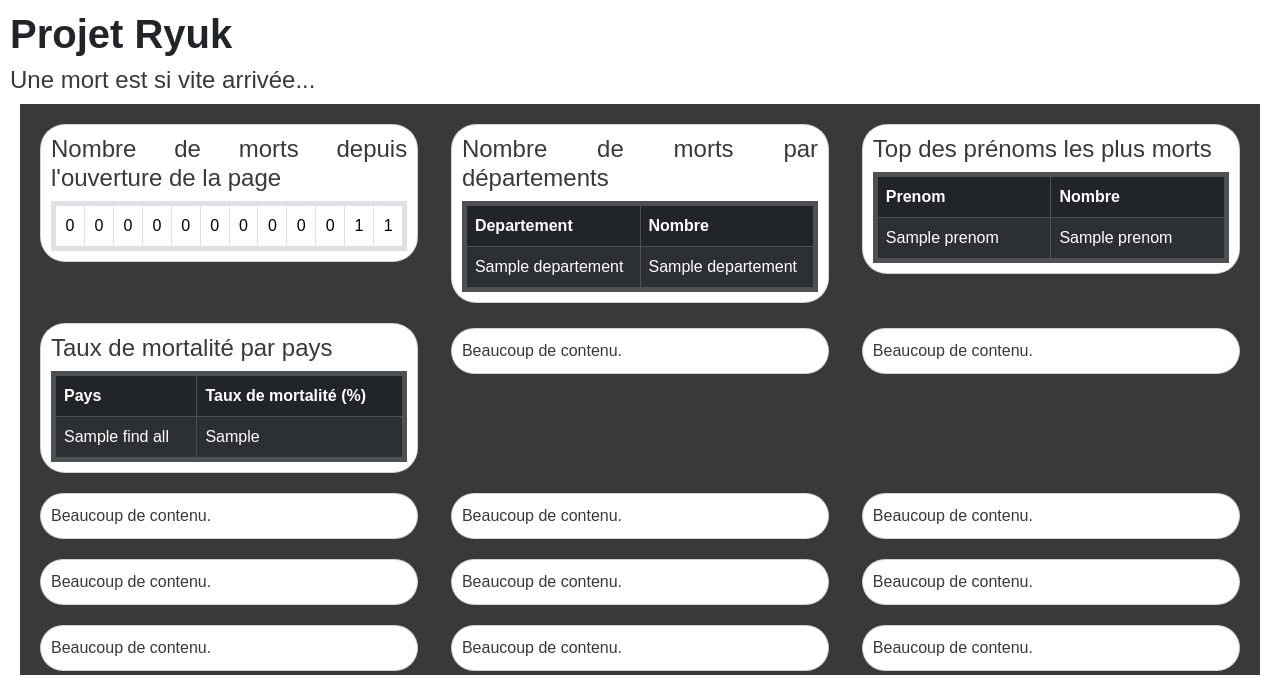
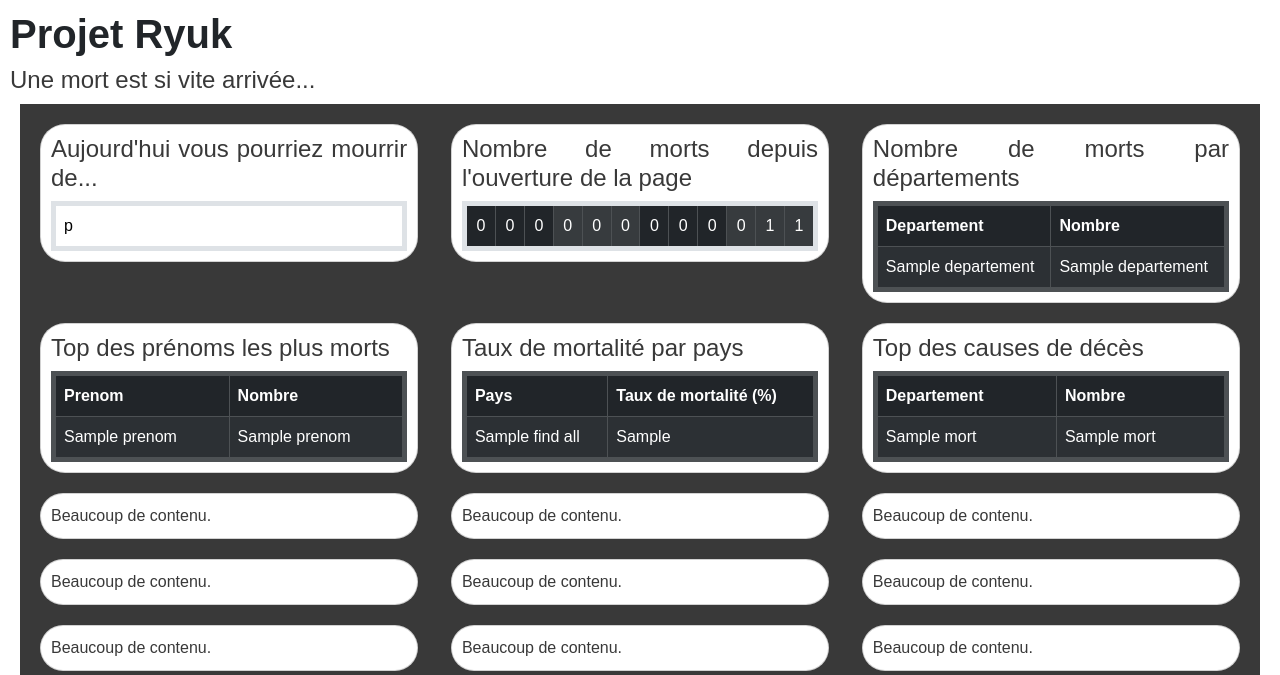
Before and after one commit to RyukPolytech/Ryuk, a Symfony app: template templates/home/index.html.twig in a window 1280 px wide. Shown: the part 68-743 px from the top of the page. Run offline with Twig, Linux system fonts and the light colour scheme; the template is opened without the code that fills it: most values are stand-ins (such as "Sample title", 1, 10 or a date in 2020); style sheets or scripts are compiled from the project's sources; some libraries are stand-ins or nearby versions.

Commit message:
ajout mort random

```diff
--- a/src/Controller/HomeController.php
+++ b/src/Controller/HomeController.php
@@ -27,11 +27,15 @@
 
         $a = array(array("nom" => "rhone", "nombre" => 69), array("nom" => "loire", "nombre" => 42)); // pour l'exemple, il faudra interroger la base
         $b = array(array("prenom" => "julien", "nombre" => 120), array("prenom" => "lilas", "nombre" => 240), array("prenom" => "merlvyn", "nombre" => 60)); // pour l'exemple, il faudra interroger la base
+        $c = array(array("mort" => "ovni", "nombre" => 111), array("mort" => "dinosaure", "nombre" => 222), array("mort" => "merlvyn", "nombre" => 1)); // pour l'exemple, il faudra interroger la base
+        $d = array("electrocute", "ecrase", "foudroye", "tue", "par un alien", "par un dinosaure", "noye", "d'hesitation"); // pour l'exemple, il faudra interroger la base
         return $this->render('home/index.html.twig', [
             'countries' => $countryRepository,
             'controller_name' => 'HomeController',
             'topDepartements' => $a,
             'topPrenoms' => $b,
+            'topMorts' => $c,
+            'listeMorts' => $d,
         ]);
     }
 }
--- a/templates/home/index.html.twig
+++ b/templates/home/index.html.twig
@@ -7,12 +7,26 @@
 	<h2>Une mort est si vite arrivée...</h2>
 	<article>
 		<div class="card">
+			<h2>Aujourd'hui vous pourriez mourrir de...</h2>
+			<table class="table table-bordered">
+				<tbody>
+					<tr>
+						<td>{{ random(listeMorts) }}</td>
+					</tr>
+				</tbody>
+			</table>
+		</div>
+		<div class="card">
 			<h2>Nombre de morts depuis l'ouverture de la page</h2>
 			<table class="table table-bordered text-center">
 				<tbody>
 					<tr id="compteur">
 						{% for i in 11..0 %}
-							<td id="compteur-num{{ i }}">0</td>
+							{% if (i%6 < 3) %}
+							<td class="table-dark table-active" id="compteur-num{{ i }}">0</td>
+							{% else %}
+							<td class="table-dark" id="compteur-num{{ i }}">0</td>
+							{% endif %}
 						{% endfor %}
 					</tr>
 				</tbody>
@@ -75,6 +89,25 @@
 				</tbody>
 			</table>
 		</div>
+				<div class="card">
+		<h2>Top des causes de décès</h2>
+			<table class="table table-dark table-striped table-bordered table-hover rounded-3">
+				<thead>
+					<tr>
+						<th>Departement</th>
+						<th>Nombre</th>
+					</tr>
+				</thead>
+				<tbody>
+					{% for mort in topMorts %}
+					<tr>
+						<td>{{ mort.mort }}</td>
+						<td>{{ mort.nombre }}</td>
+					</tr>
+					{% endfor %}
+				</tbody>
+			</table>
+		</div>
 		{% for i in 1..100 %}
 			<div class="card">
 				Beaucoup de contenu.
```
